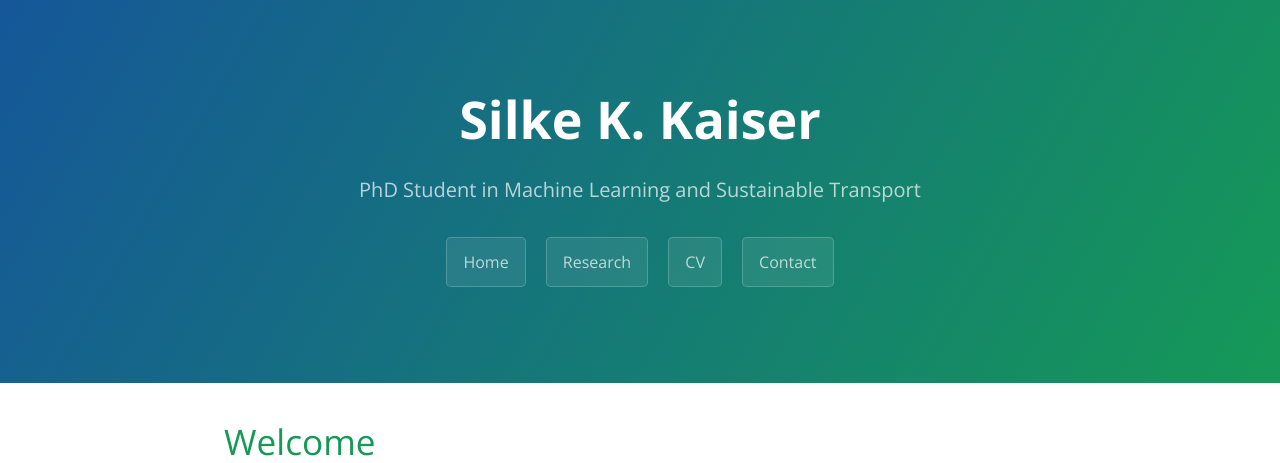
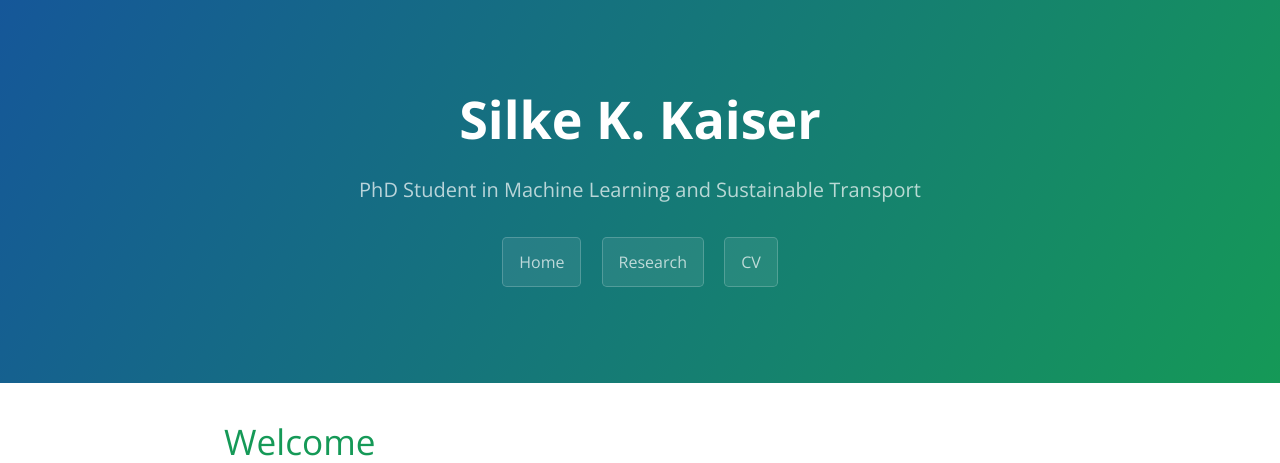
Before and after one commit to silkekaiser/silkekaiser.github.io, a Jekyll site: the page built from index.md, in a window 1280 px wide. Shown: the top 463 px of the page. Built offline with Jekyll 4.4.1, drawn with Linux system fonts in a browser that asks for light colours; nearby versions of some CDN libraries; our own code applies the rules of GitHub Pages for plain Markdown files; grey boxes are pictures that could not be loaded.

Commit message:
Update header.html

```diff
--- a/_includes/header.html
+++ b/_includes/header.html
@@ -5,6 +5,4 @@
   <a href="/" class="btn">Home</a>
   <a href="/research" class="btn">Research</a>
   <a href="{{ site.url }}/assets/KaiserSilke_CVhomepage.pdf" class="btn">CV</a>
-  <a href="/contact" class="btn">Contact</a>
-
 </section>
```
